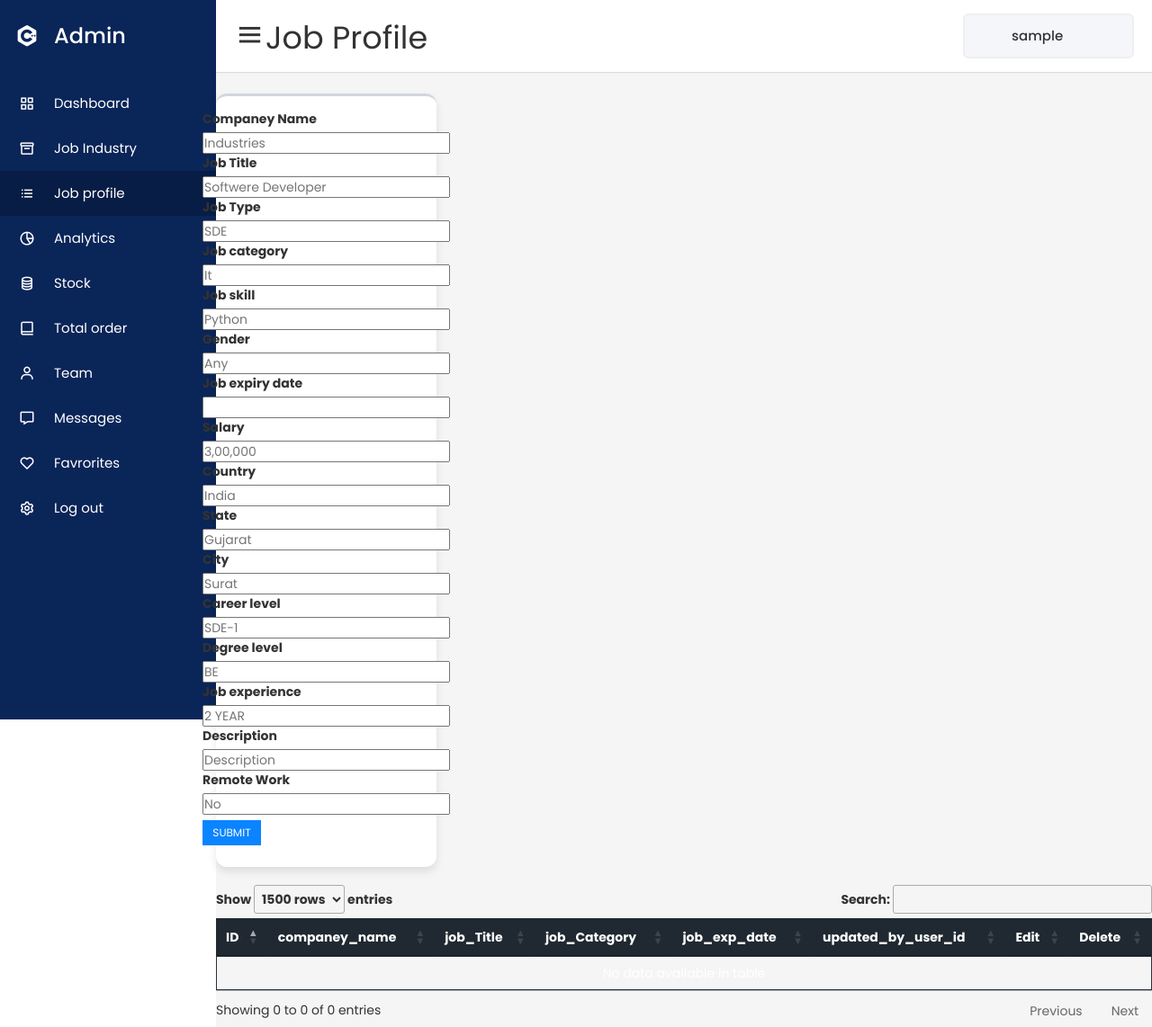
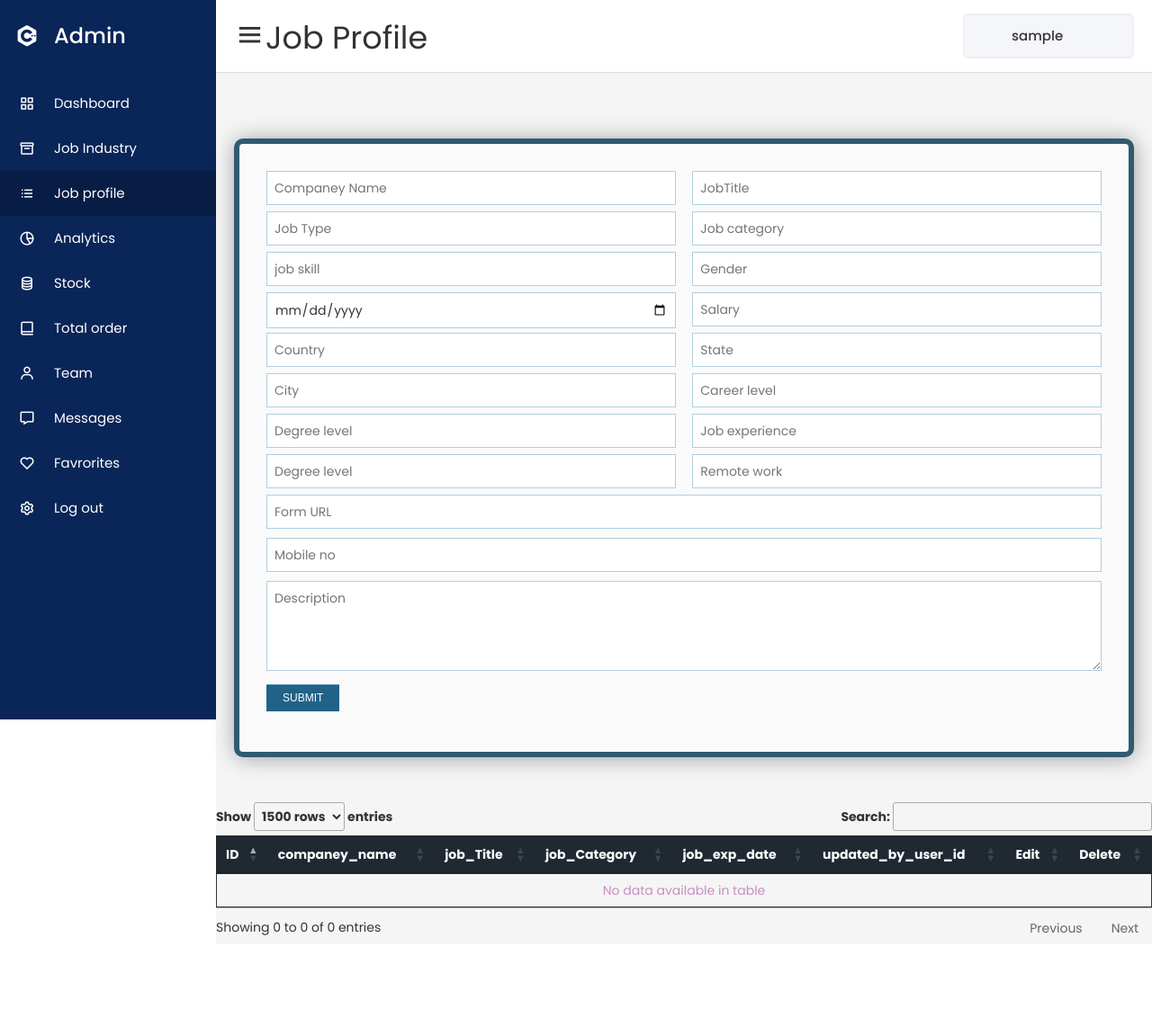
Before and after one commit to PARTH370/Djago, a Django app: page /summary/job-profile in a window 1280 px wide. Shown: the whole page at 90% size. After the commit the page ends 1040 px from the top, so only its background shows below. Run offline with Django 3.2, Linux system fonts and the light colour scheme; the visitor is signed in with stand-in values (Sample User, id 1); lists and menus that the app fills with data are empty; parts of the project's set-up code (start-up, migrations or seed data) failed here and were passed over; some libraries are stand-ins or nearby versions.

Commit message:
changing in job profilw

```diff
--- a/dashboard/models.py
+++ b/dashboard/models.py
@@ -39,5 +39,8 @@ class job_profiles(models.Model):
      job_experience=models.CharField(null=True,max_length=100)
      description=models.CharField(null=True,max_length=10000)
      remote_work=models.CharField(null=True,max_length=100)
+     job_url=models.CharField(null=True,max_length=1000)
+     email=models.CharField(null=True,max_length=100)
+     mobile_no=models.CharField(null=True,max_length=10)
      created_on = models.DateTimeField(null=True, default=timezone.now)
      updated_on= models.DateTimeField(null=True, default=timezone.now)
--- a/dashboard/templates/public/job_profile.html
+++ b/dashboard/templates/public/job_profile.html
@@ -12,7 +12,79 @@
 <script src="https://cdn.datatables.net/1.10.23/js/jquery.dataTables.min.js" defer></script>
 <script src="http://ajax.googleapis.com/ajax/libs/jquery/1.7.1/jquery.min.js" type="text/javascript"></script>
 
-<style>
+<style type="text/css">
+
+		.form-style-9{
+			max-width: 1000px;
+			background: #FAFAFA;
+			padding: 30px;
+			margin: 50px auto;
+			box-shadow: 1px 1px 25px rgba(0, 0, 0, 0.35);
+			border-radius: 10px;
+			border: 6px solid #305A72;
+		}
+		.form-style-9 ul{
+			padding:0;
+			margin:0;
+			list-style:none;
+		}
+		.form-style-9 ul li{
+			display: block;
+			margin-bottom: 10px;
+			min-height: 35px;
+		}
+		.form-style-9 ul li  .field-style{
+			box-sizing: border-box;
+			-webkit-box-sizing: border-box;
+			-moz-box-sizing: border-box;
+			padding: 8px;
+			outline: none;
+			border: 1px solid #B0CFE0;
+			-webkit-transition: all 0.30s ease-in-out;
+			-moz-transition: all 0.30s ease-in-out;
+			-ms-transition: all 0.30s ease-in-out;
+			-o-transition: all 0.30s ease-in-out;
+
+		}.form-style-9 ul li  .field-style:focus{
+			box-shadow: 0 0 5px #B0CFE0;
+			border:1px solid #B0CFE0;
+		}
+		.form-style-9 ul li .field-split{
+			width: 49%;
+		}
+		.form-style-9 ul li .field-full{
+			width: 100%;
+		}
+		.form-style-9 ul li input.align-left{
+			float:left;
+		}
+		.form-style-9 ul li input.align-right{
+			float:right;
+		}
+		.form-style-9 ul li textarea{
+			width: 100%;
+			height: 100px;
+		}
+		.form-style-9 ul li input[type="button"],
+		.form-style-9 ul li input[type="submit"] {
+			-moz-box-shadow: inset 0px 1px 0px 0px #3985B1;
+			-webkit-box-shadow: inset 0px 1px 0px 0px #3985B1;
+			box-shadow: inset 0px 1px 0px 0px #3985B1;
+			background-color: #216288;
+			border: 1px solid #17445E;
+			display: inline-block;
+			cursor: pointer;
+			color: #FFFFFF;
+			padding: 8px 18px;
+			text-decoration: none;
+			font: 12px Arial, Helvetica, sans-serif;
+		}
+		.form-style-9 ul li input[type="button"]:hover,
+		.form-style-9 ul li input[type="submit"]:hover {
+			background: linear-gradient(to bottom, #2D77A2 5%, #337DA8 100%);
+			background-color: #28739E;
+		}
+
 	* {
 		box-sizing: border-box;
 	  }
@@ -218,7 +290,7 @@
 
 		td, th {
 		  padding: 10px;
-		  color: white;
+		  color: #c88ec4;
 		}
 
 		tr:nth-child(2n+2) td {
@@ -240,50 +312,58 @@
 	  </main>
 
 </div>
-<div class="overview-boxes">
-	<div class="box">
-		<div class="form-group">
-			<label>Companey Name</label>
-        </br>
-			{{form.companey_name}}
-        </br>
-            <label>Job Title</label>
-        </br> {{form.job_Title}}
-    </br> <label>Job Type</label>
-</br>   {{form.job_type}}
-</br>       <label>Job category</label>
-</br>       {{form.job_Category}}
-</br>       <label>Job skill</label>
-</br>       {{form.job_skill}}
-</br>       <label>Gender</label>
-</br>       {{form.gender}}
-</br>       <label>Job expiry date</label>
-</br>       {{form.job_exp_date}}
-</br>       <label>Salary</label>
-</br> {{form.salary}}
-        </br>       <label>Country</label>
-    </br>       {{form.country}}
-</br>   <label>State</label>
-</br>       {{form.state}}
-</br>       <label>City</label>
-</br>       {{form.city}}
-</br>       <label>Career level</label>
-</br>       {{form.career_level}}
-</br>       <label>Degree level</label>
-</br>       {{form.degree_level}}
-</br>       <label>Job experience</label>
-</br>       {{form.job_experience}}
-</br>       <label>Description</label>
-</br>       {{form.description}}
-</br>       <label>Remote Work</label>
-</br>       {{form.remote_work}}
+<form class="form-style-9">
+	<ul>
 
+	<li>
+		<input type="text" id="CompaneyName" name="field1" class="field-style field-split align-left" placeholder="Companey Name" />
 
-</br>
-			<input type="button" class="btn btn-info btn-sm" value='SUBMIT' style="position: relative;top: 6px;width: 65px" onclick="add_industry()"/>
-		</div>
-	</div>
-</div>
+		<input type="text" id="JobTitle" name="field2" class="field-style field-split align-right" placeholder="JobTitle" />
+
+	</li>
+	<li>
+		<input type="text" id="JobType"name="JobType" class="field-style field-split align-left" placeholder="Job Type" />
+		<input type="text" id="Jobcategory" name="field2" class="field-style field-split align-right" placeholder="Job category" />
+	</li>
+	<li>
+		<input type="text" id="job_skill" name="job_skill" class="field-style field-split align-left" placeholder="job skill" />
+		<input type="text" id="Gender" name="field2" class="field-style field-split align-right" placeholder="Gender" />
+	</li>
+	<li>
+		<input type="date" id="Jobexpirydate" data-date-format="YYYY MMMM DD" name="Jobexpirydate" class="field-style field-split align-left" placeholder="Job expiry date" />
+		<input type="text" id="Salary" name="field2" class="field-style field-split align-right" placeholder="Salary" />
+	</li>
+	<li>
+		<input type="text" id="Country" data-date-format="YYYY MMMM DD" name="Jobexpirydate" class="field-style field-split align-left" placeholder="Country" />
+		<input type="text" id="State" name="field2" class="field-style field-split align-right" placeholder="State" />
+	</li>
+	<li>
+		<input type="text" id="City" data-date-format="YYYY MMMM DD" name="Jobexpirydate" class="field-style field-split align-left" placeholder="City" />
+		<input type="text" id="Careerlevel" name="field2" class="field-style field-split align-right" placeholder="Career level" />
+	</li>
+	<li>
+		<input type="text" id="Degreelevel" data-date-format="YYYY MMMM DD" name="Jobexpirydate" class="field-style field-split align-left" placeholder="Degree level" />
+		<input type="text" id="Jobexperience" name="field2" class="field-style field-split align-right" placeholder="Job experience" />
+	</li>
+	<li>
+		<input type="email" id="email" data-date-format="YYYY MMMM DD" name="Jobexpirydate" class="field-style field-split align-left" placeholder="Degree level" />
+		<input type="text" id="Remotework" name="field2" class="field-style field-split align-right" placeholder="Remote work" />
+	</li>
+
+	<li>
+		<input type="url" id= "job_url" name="field3" class="field-style field-full align-none" placeholder="Form URL" />
+	</li>
+	<li>
+		<input type="text" id= "mobile_no" name="field3" class="field-style field-full align-none" placeholder="Mobile no" />
+	</li>
+	<li>
+	<textarea name="field5" class="field-style" id="Description" placeholder="Description"></textarea>
+	</li>
+	<li>
+		<input type="button" class="btn btn-info btn-sm" value='SUBMIT' onclick="add_industry()"/>
+	</li>
+	</ul>
+	</form>
 <table id="tna_datatable" class="table-hover" style="height:10px;width:100%">
 	<thead>
 		<tr>
@@ -307,33 +387,38 @@
 
 	document.getElementById('menu').innerHTML='<span class="dashboard">Job Profile</span>'
 	document.getElementById('3').className="active"
+	document.getElementById('Jobexpirydate').min = new Date(new Date().getTime() - new Date().getTimezoneOffset() * 60000).toISOString().split("T")[0];
+
+
     function add_industry(){
 		// alert($("#id_share_class_type").val());
 
 
-		if($('#id_companey_name').val()){
+		if($('#CompaneyName').val()){
 		// if($("#id_share_class_name").val() && $("#share_class_inception_date").val() && $("#id_share_class_type").val() && $("#id_share_class_cusip").val() && $("#id_share_class_symbol").val() && $("#id_share_class_lot_number").val()){
 
 			$.ajax({
 			url: "{% url 'add_job_profile' %}",
 			data: {
-			'companey_name': $('#id_companey_name').val(),
-            'job_Title': $('#id_job_Title').val(),
-            'job_type': $('#id_job_type').val(),
-            'job_Category': $('#id_job_Category').val(),
-            'job_skill': $('#id_job_skill').val(),
-            'gender': $('#id_gender').val(),
-            'job_exp_date': $('#id_job_exp_date').val(),
-            'salary': $('#id_salary').val(),
-            'country': $('#id_country').val(),
-            'state': $('#id_state').val(),
-            'city': $('#id_city').val(),
-            'career_level': $('#id_career_level').val(),
-            'degree_level': $('#id_degree_level').val(),
-            'job_experience': $('#id_job_experience').val(),
-            'description': $('#id_description').val(),
-            'remote_work': $('#id_remote_work').val()
-
+			'companey_name': $('#CompaneyName').val(),
+            'job_Title': $('#JobTitle').val(),
+            'job_type': $('#JobType').val(),
+            'job_Category': $('#Jobcategory').val(),
+            'job_skill': $('#job_skill').val(),
+            'gender': $('#Gender').val(),
+            'job_exp_date': $('#Jobexpirydate').val(),
+            'salary': $('#Salary').val(),
+            'country': $('#Country').val(),
+            'state': $('#State').val(),
+            'city': $('#City').val(),
+            'career_level': $('#Careerlevel').val(),
+            'degree_level': $('#Degreelevel').val(),
+            'job_experience': $('#Jobexperience').val(),
+            'description': $('#Description').val(),
+            'remote_work': $('#Remotework').val(),
+            'job_url': $('#job_url').val(),
+			'mobile_no': $('#mobile_no').val(),
+			'email': $('#email').val(),
 
 			},
 			dataType: 'json',
@@ -342,12 +427,12 @@
 			if (data.added!=true) {
 
 				//$("#id_alert").append(make_alert("info","ShareClass already exists."));
-				window.alert("Industry already exists.");
+				window.alert("Job already exists.");
 			}
 			else{
 
 				// $("#id_alert").append(make_alert("success","ShareClass added successfully.!"));
-				window.alert("Industry added successfully.!");
+				window.alert("Job added successfully.!");
 				window.location.reload();
 			}
 			},
@@ -363,6 +448,11 @@
 			window.alert("Please enter CompaneyName");
 		}
 	}
+
+
+
+
+
 	$(document).ready(function () {
 		var table = $('#tna_datatable').DataTable({
 			data: {{ available_industries| safe}},
@@ -380,6 +470,63 @@
 		});
 
 	});
+
+	function delete_job_profile(val){
+		console.log(val)
+        bootbox.confirm({
+            message: "Are you sure to Delete job profile?",
+            buttons: {
+                confirm: {
+                    label: 'Yes',
+                    className: 'btn-success'
+                },
+                cancel: {
+                    label: 'No',
+                    className: 'btn-danger'
+                }
+            },
+            callback: function (result) {
+                if(result){
+                    var dict={}
+
+
+                    dict['id']=val
+                    dict['deleted']=true
+
+
+                    dict['csrfmiddlewaretoken'] = "{{ csrf_token }}";
+
+                    $.ajax({
+                        type: 'POST',
+                        url: "{% url 'delete_job_profile' %}",
+                        data : dict,
+                        traditional: true,
+                        cache: false,
+                            success: function (data) {
+                            if (data.is_taken){
+
+
+                                window.alert("success","Job Deleted successfully!");
+								window.location.reload()
+                            }
+                            else {
+
+                                window.alert("fail","Job Deleted successfully!");
+                                window.location.reload()
+                            }
+
+                        },
+                        error: function (jqXHR, status, err) {
+
+                            window.alert("danger","Sorry, Something went wrong.");
+                        }
+                    });
+                }
+			}
+			});
+		}
+
+
 </script>
 
     {% endblock %}
--- a/dashboard/templates/public/new.html
+++ b/dashboard/templates/public/new.html
@@ -131,13 +131,13 @@
 
                     $.ajax({
                         type: 'POST',
-                        url: "{% url 'delete_job_profile' %}",
+                        url: "{% url 'delete_industry' %}",
                         data : dict,
                         traditional: true,
                         cache: false,
                             success: function (data) {
                             if (data.is_taken){
-								console.log("hiii")
+
 
                                 make_alert("success","Breakpoint Deleted successfully!");
 								window.location.reload()
--- a/dashboard/urls.py
+++ b/dashboard/urls.py
@@ -20,5 +20,6 @@ path('update-job-profile',FT_view.update_job_industries,name="update_job_profile
 path('get-job-name',FT_view.get_job_name,name="get_job_name"),
     path("job-industry", FT_view.create_job_industries, name="job_industry"),
     path("create-industry", FT_view.add_industry, name="add_industry"),
-    path("delete-industry", FT_view.delete_industry, name="delete_job_profile"),
+    path("delete-industry", FT_view.delete_industry, name="delete_industry"),
+    path("delete-job-profile", FT_view.delete_job_profile, name="delete_job_profile"),
 ]
--- a/dashboard/views.py
+++ b/dashboard/views.py
@@ -69,8 +69,6 @@ def edit_job_industries(request):
 @login_required
 def update_job_industries(request):
     id=request.GET.get("id")
-    print(id)
-    print(request)
     data={'added':False}
     find_data=Job_industries.objects.filter(id=id).exists()
     find_data1=Job_industries.objects.filter(name=request.GET.get("name")).exists()
@@ -96,14 +94,25 @@ def delete_industry(request):
     return JsonResponse(data)
 
 @login_required
+def delete_job_profile(request):
+    id=request.POST.get("id")
+    data={'is_taken':False}
+
+    find_data=job_profiles.objects.filter(id=id)
+    if find_data.exists():
+        add_industry_objet=find_data.update(status=0,updated_on=datetime.now())
+        data['is_taken']=True
+    return JsonResponse(data)
+
+@login_required
 def create_job_profile(request):
     form = job_profile_form()
     data=[]
     available_industries=job_profiles.objects.filter(status=1).values_list('id','companey_name','job_Title','job_Category','job_exp_date','updated_by_user_id')
-    print(available_industries)
+
     for i in range(len(available_industries)):
-        data.append([available_industries[i][0],str(available_industries[i][1]),str(available_industries[i][2]),str(available_industries[i][3]),str(available_industries[i][4]),str(available_industries[i][5]),'<a class="btn btn-info btn-sm" values=('+str(available_industries[i])+') onclick="edit('+str(available_industries[i][1])+')">' + 'Edit' + '</a>','<a class="btn btn-info btn-sm"  onclick="delete_industry('+str(available_industries[i][1])+')">' + 'Delete' + '</a>'])
-    print(data)
+        data.append([i,str(available_industries[i][1]),str(available_industries[i][2]),str(available_industries[i][3]),str(available_industries[i][4]),str(available_industries[i][5]),'<a class="btn btn-info btn-sm" values=('+str(available_industries[i])+') onclick="edit('+str(available_industries[i][1])+')">' + 'Edit' + '</a>','<a class="btn btn-info btn-sm"  onclick="delete_job_profile('+str(available_industries[i][0])+')">' + 'Delete' + '</a>'])
+
     return render(request, 'public/job_profile.html',{'form':form,'available_industries':data})
 
 @login_required
@@ -117,10 +126,15 @@ def get_job_name(request):
 def add_job_profile(request):
     industry=request.GET.get("companey_name")
     job_Title=request.GET.get("job_Title")
+    JobType=request.GET.get("job_type")
+    print(JobType)
     job_Category=request.GET.get("job_Category")
     job_skill=request.GET.get("job_skill")
     gender=request.GET.get("gender")
     job_exp_date=request.GET.get("job_exp_date")
+    job_url=request.GET.get("job_url")
+    mobile_no=request.GET.get("mobile_no")
+    email=request.GET.get("email")
     salary=request.GET.get("salary")
     country=request.GET.get("country")
     state=request.GET.get("state")
@@ -137,7 +151,7 @@ def add_job_profile(request):
 
 
 
-    add_industry_obj=job_profiles(companey_name=industry,status=1,job_Title=job_Title,job_Category=job_Category,job_skill=job_skill,gender=gender,job_exp_date=job_exp_date,salary_package=salary,country=country,state=state,city=city,career_level=career_level,degree_level=degree_level,job_experience=job_experience,description=description,remote_work=remote_work,updated_by_user_id=request.user.id,created_on=datetime.now(),updated_on=datetime.now())
+    add_industry_obj=job_profiles(job_type=JobType, email=email,mobile_no=mobile_no,job_url=job_url,companey_name=industry,status=1,job_Title=job_Title,job_Category=job_Category,job_skill=job_skill,gender=gender,job_exp_date=job_exp_date,salary_package=salary,country=country,state=state,city=city,career_level=career_level,degree_level=degree_level,job_experience=job_experience,description=description,remote_work=remote_work,updated_by_user_id=request.user.id,created_on=datetime.now(),updated_on=datetime.now())
     add_industry_obj.save()
     data['added']=True
     return JsonResponse(data)
```
Also changed, not shown: dashboard/migrations/0009_auto_20221116_0809.py (added).
